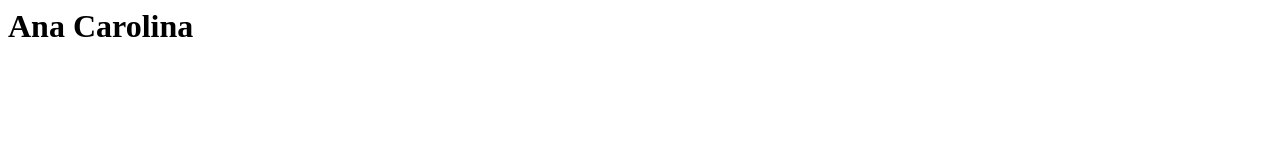
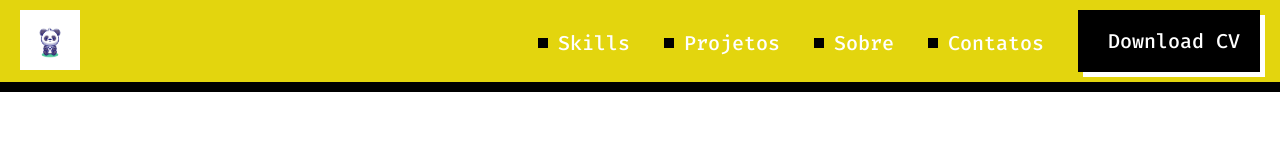
Before and after one commit to anamramos/anamramos.github.io, a plain HTML site: page index.html in a window 1280 px wide. Drawn offline with Linux system fonts and the light colour scheme.

Commit message:
Acionada o projeto do curso

```diff
--- /dev/null
+++ b/css/index.css
@@ -0,0 +1,44 @@
+header {
+    display: flex;
+    justify-content: space-between;
+    background-color: #E3D50E;
+    border-bottom: 10px solid #000;
+    padding: 10px 20px;
+}
+
+nav {
+   text-align: right;
+}
+
+a {
+    display: inline-flex;
+    align-items:center;
+    color: #FFF;
+    font-size: 20px;
+    font-family: "Fira Code", Arial, Helvetica, sans-serif;
+    font-weight: 500;
+    text-decoration: none;
+    margin-right: 30px;
+}
+
+a::before {
+    content:"";
+    background-color: #000;
+    width: 10px;
+    height: 10px;
+    margin-right: 10px;
+}
+
+
+#button {
+    display: inline-block;
+    background-color: #000;
+    box-shadow: 5px 5px 0px #FFF;
+    padding: 18px 20px;
+    margin-right: 0;
+    transition: transform 100ms cubic-bezier(0.32, 0.47, 0.41, 2.29);
+}
+
+#button:hover {
+    transform: scale(1.08);
+}
--- /dev/null
+++ b/css/reset.css
@@ -0,0 +1,3 @@
+body, h1, h2, h3 {
+    margin: 0;
+ }
--- a/index.html
+++ b/index.html
@@ -1 +1,27 @@
-<h1>Ana Carolina</h1>
+<!DOCTYPE html>
+<html lang="pt-BR">
+<head>
+   <meta charset="UTF-8">
+   <title>Ana Carolina</title>
+   <link rel="preconnect" href="https://fonts.gstatic.com">
+   <link href="https://fonts.googleapis.com/css2?family=Fira+Code:wght@300;500&family=Press+Start+2P&display=swap" rel="stylesheet">
+
+
+   <link rel="stylesheet" href="css/reset.css">
+   <link rel="stylesheet" href="css/index.css">
+   <link rel="stylesheet" href="css/components/title.css">
+</head>
+<body>
+   <header>
+      <img src="assets/img/logopanda.jpeg"  width="60" height="60" alt="Avatar da Ana Carolina">
+
+      <nav>
+         <a href lang="en">Skills</a>
+         <a href="">Projetos</a>
+         <a href="">Sobre</a>
+         <a href="">Contatos</a>
+         <a id="button" href lang="en">Download CV</a>
+      </nav>
+   </header>
+</body>
+</html>
```
Also changed, not shown: assets/img/logopanda.jpeg (added).
